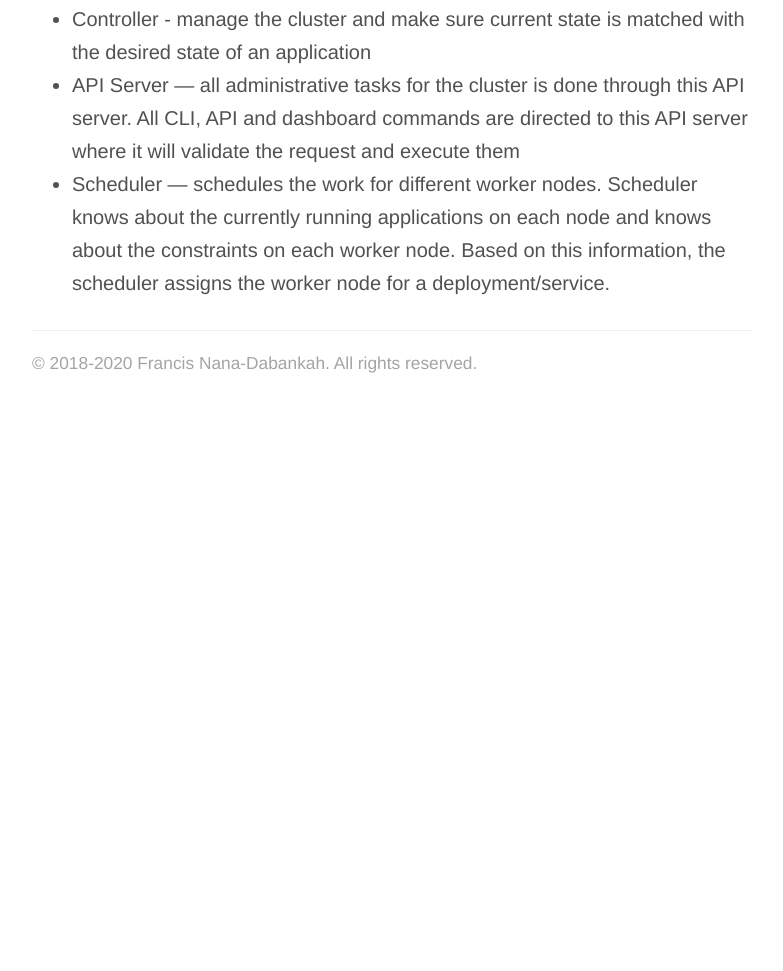
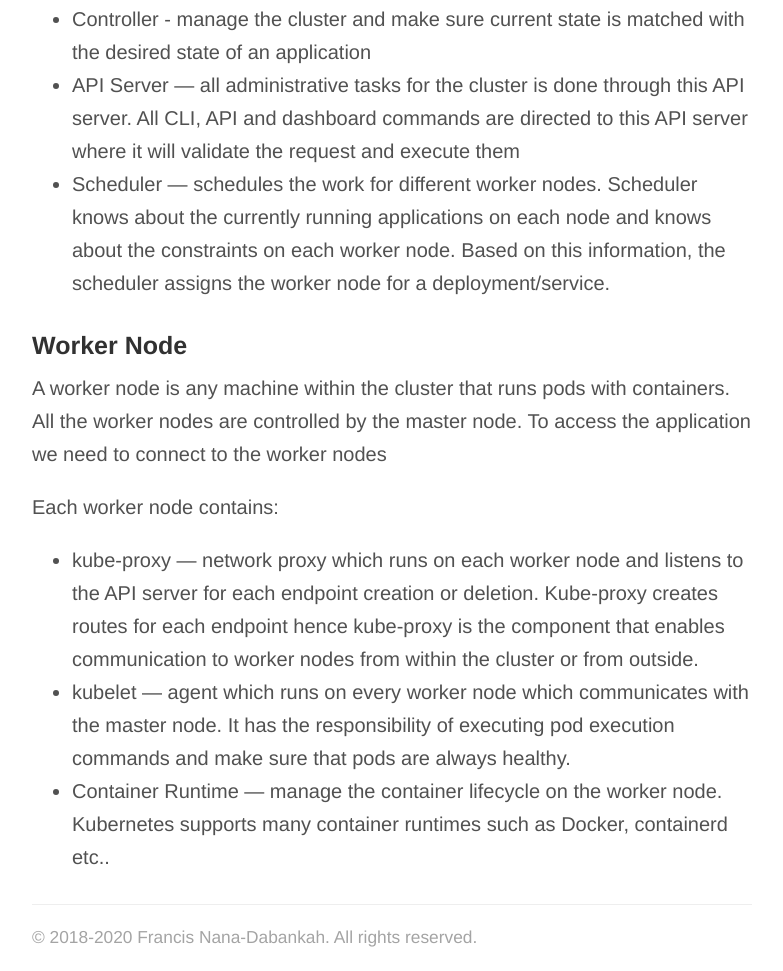
Before and after one commit to francisnd96/francisnd96.github.io, a website: page kubernetes.html in a window 1280 px wide. Shown: the part 1153-2124 px from the top of the page, without its empty margins (248-1031 px from the left). Before the commit the page ends 1550 px from the top, so only its background shows below. Drawn offline with Linux system fonts and the light colour scheme; a web font is replaced by a local one.

Commit message:
done right

```diff
--- a/kubernetes.html
+++ b/kubernetes.html
@@ -61,6 +61,15 @@
             <li> 		Scheduler — schedules the work for different worker nodes. Scheduler knows about the currently running applications on each node and knows about the constraints on each worker node. Based on this information, the scheduler assigns the worker node for a deployment/service.</li>
         </ul>
             </p>
+            <h3>Worker Node</h3>
+            <p>A worker node is any machine within the cluster that runs pods with containers. All the worker nodes are controlled by the master node. To access the application we need to connect to the worker nodes</p>
+            <p>Each worker node contains:
+            <ul>
+            <li> 		kube-proxy — network proxy which runs on each worker node and listens to the API server for each endpoint creation or deletion. Kube-proxy creates routes for each endpoint hence kube-proxy is the component that enables communication to worker nodes from within the cluster or from outside.</li>
+            <li> 		kubelet — agent which runs on every worker node which communicates with the master node. It has the responsibility of executing pod execution commands and make sure that pods are always healthy.</li>
+            <li> 		Container Runtime — manage the container lifecycle on the worker node. Kubernetes supports many container runtimes such as Docker, containerd etc..</li>
+        </ul>
+            </p>
         </div>
     </div>
     <div class="footer"><p class="copyright">© 2018-2020 Francis Nana-Dabankah. All rights reserved.</p></div>
```
